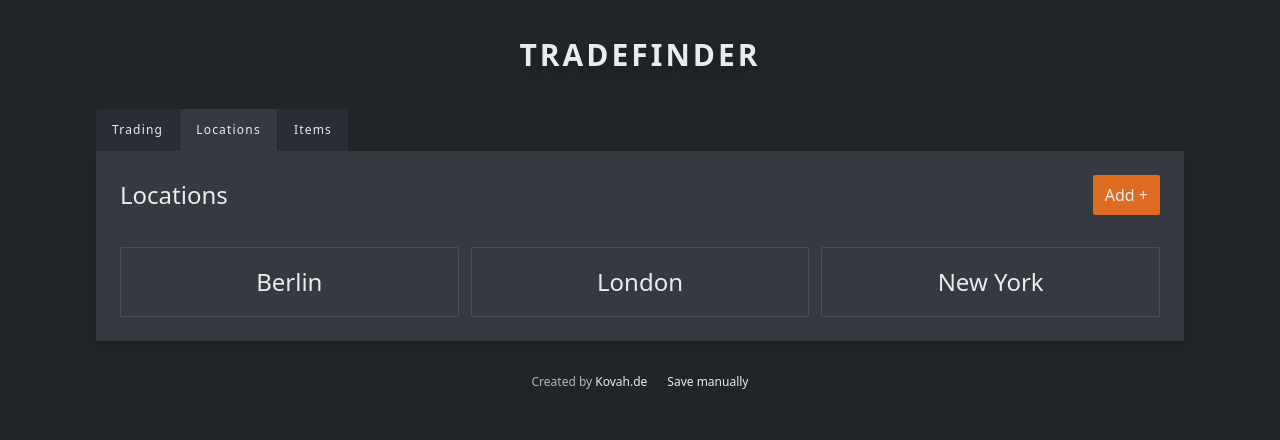
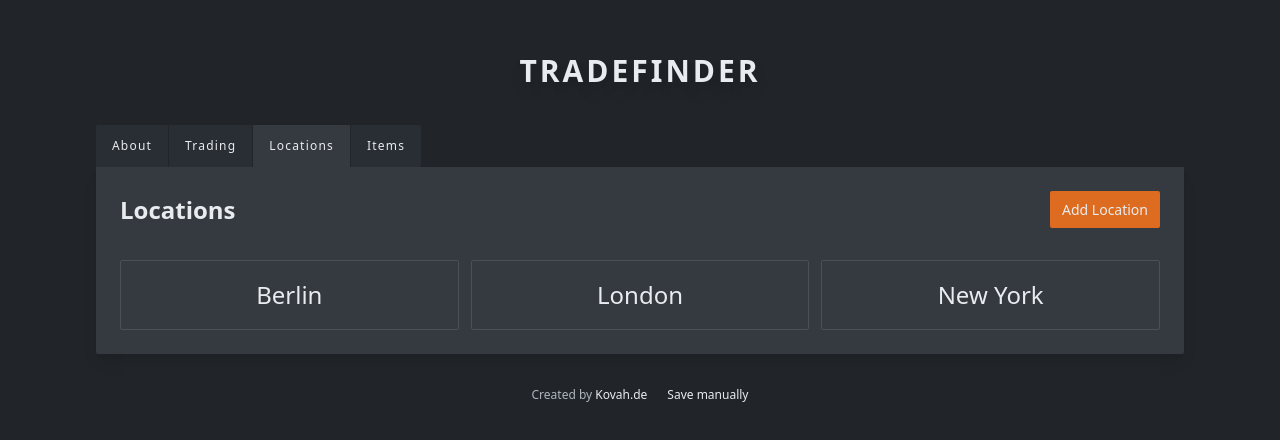
Before and after one commit to Kovah/Tradefinder, a React (Vite) app: page / in a window 1280 px wide. Both pictures are taken after a click on the element "Locations". Shown: the top 440 px of the page. Built offline with nearby package versions, Linux system fonts and the light colour scheme.

Commit message:
Add about page, adjust the main layout and optimize styles

```diff
--- /dev/null
+++ b/src/features/about/About.js
@@ -0,0 +1,17 @@
+import React from 'react';
+
+export function About () {
+
+  return (
+    <div>
+      <h2 className="text-2xl font-bold">About the Tradefinder</h2>
+      <div className="mt-4 max-w-2xl">
+        <p className="mb-2">The Tradefinder is web tool to find the most profitable trades between two locations, where one is selling a good and another is buying that good at a higher price. Additionally, you may specify the amount that can be bought or sold.<br/>Trades which are not profitable are discarded.</p>
+        <h3 className="mt-4 mb-2 text-xl font-bold">How to use the Tradefinder</h3>
+        <p className="mb-2">Opening the tool for the first time will add some example locations and some items to it, so you start experimenting right away.</p>
+        <p className="mb-2">After adding a location to the trading overview, you can add items to that location. Once added, you can start editing the amounts or prices. If an item is not sold or bought, simply leave the amount and value at zero.</p>
+        <p className="mb-0">Once you added at least two locations with the same item, the Tradefinder will calculate the possible trades. If a profitable trade (profit > 0) is found, it will be displayed in the trades overview on the right side.</p>
+      </div>
+    </div>
+  )
+}
--- a/src/features/items/ItemOverview.js
+++ b/src/features/items/ItemOverview.js
@@ -40,11 +40,10 @@ export function ItemOverview () {
   return (
     <div className="relative">
       <div className="flex items-center">
-        <h2 className="mr-4 text-2xl">Items</h2>
-        <button
-          className="py-2 px-3 ml-auto bg-orange-600 hover:bg-orange-700 rounded-sm"
+        <h2 className="mr-4 text-2xl font-bold">Items</h2>
+        <button className="py-2 px-3 ml-auto text-sm bg-orange-600 hover:bg-orange-700 rounded-sm"
           onClick={toggleCreateForm}>
-          Add +
+          Add Item
         </button>
       </div>
 
--- a/src/features/locations/LocationOverview.js
+++ b/src/features/locations/LocationOverview.js
@@ -40,11 +40,10 @@ export function LocationOverview () {
   return (
     <div className="relative">
       <div className="flex items-center">
-        <h2 className="mr-4 text-2xl">Locations</h2>
-        <button
-          className="py-2 px-3 ml-auto bg-orange-600 hover:bg-orange-700 rounded-sm"
+        <h2 className="mr-4 text-2xl font-bold">Locations</h2>
+        <button className="py-2 px-3 ml-auto text-sm bg-orange-600 hover:bg-orange-700 rounded-sm"
           onClick={toggleCreateForm}>
-          Add +
+          Add Location
         </button>
       </div>
 
--- a/src/features/trading/TradingOverview.js
+++ b/src/features/trading/TradingOverview.js
@@ -49,20 +49,20 @@ export function TradingOverview () {
   return (
     <div>
       <div className="flex items-center">
-        <h2 className="mr-4 text-2xl">Trading</h2>
+        <h2 className="mr-4 text-2xl font-bold">Trading</h2>
         <button className="py-2 px-3 ml-auto text-sm bg-orange-600 hover:bg-orange-700 rounded-sm" onClick={selectNewLocation}>
           Add Location
         </button>
       </div>
 
-      <div className="mt-4 grid grid-cols-1 md:grid-cols-5 gap-3">
-        <div className="col-span-3">
+      <div className="mt-4 grid grid-cols-1 md:grid-cols-5 gap-5 md:gap-3">
+        <div className="md:col-span-3">
           <h3 className="text-xl mb-2">Locations</h3>
           <div className="grid gap-2">
             {locationDisplay}
           </div>
         </div>
-        <div className="col-span-2">
+        <div className="md:col-span-2">
           <h3 className="text-xl mb-2">Trades</h3>
           <Trades/>
         </div>
--- a/src/layout/Header.js
+++ b/src/layout/Header.js
@@ -2,6 +2,6 @@ import React from 'react';
 
 export function Header () {
   return (
-    <h1 className="title text-3xl text-center uppercase tracking-widest font-black">Tradefinder</h1>
+    <h1 className="mt-4 title text-3xl text-center uppercase tracking-widest font-black">Tradefinder</h1>
   )
 }
--- a/src/layout/Main.js
+++ b/src/layout/Main.js
@@ -2,35 +2,49 @@ import React from 'react';
 import { ItemOverview } from '../features/items/ItemOverview';
 import { LocationOverview } from '../features/locations/LocationOverview';
 import { TradingOverview } from '../features/trading/TradingOverview';
+import { About } from '../features/about/About';
+
+export const T_TRADING = 'TRADING';
+export const T_ITEMS = 'ITEMS';
+export const T_LOCATIONS = 'LOCATIONS';
+export const T_ABOUT = 'ABOUT';
 
 export function Main () {
-  const [activeTab, setActiveTab] = React.useState('TRADING');
+  const [activeTab, setActiveTab] = React.useState(T_TRADING);
 
   let tabContent;
-  if (activeTab === 'ITEMS') {
+  if (activeTab === T_ITEMS) {
     tabContent = <ItemOverview/>;
-  } else if (activeTab === 'LOCATIONS') {
+  } else if (activeTab === T_LOCATIONS) {
     tabContent = <LocationOverview/>;
-  } else if (activeTab === 'TRADING') {
+  } else if (activeTab === T_TRADING) {
     tabContent = <TradingOverview/>;
+  } else if (activeTab === T_ABOUT) {
+    tabContent = <About/>;
   }
 
   return (
     <div className="my-8">
       <div className="flex tracking-widest text-xs">
         <div className={
-          'py-3 px-4 rounded-tl-sm cursor-pointer border-r border-gray-900 ' + (activeTab === 'TRADING' ? 'bg-gray-800' : 'bg-gray-850')
+          'py-3 px-4 rounded-tl-sm cursor-pointer border-r border-gray-900 ' + (activeTab === T_ABOUT ? 'bg-gray-800' : 'bg-gray-850')
+        }
+          onClick={() => setActiveTab('ABOUT')}>
+          About
+        </div>
+        <div className={
+          'py-3 px-4 cursor-pointer border-r border-gray-900 ' + (activeTab === T_TRADING ? 'bg-gray-800' : 'bg-gray-850')
         } onClick={() => setActiveTab('TRADING')}>
           Trading
         </div>
         <div className={
-          'py-3 px-4 cursor-pointer border-r border-gray-900 ' + (activeTab === 'LOCATIONS' ? 'bg-gray-800' : 'bg-gray-850')
+          'py-3 px-4 cursor-pointer border-r border-gray-900 ' + (activeTab === T_LOCATIONS ? 'bg-gray-800' : 'bg-gray-850')
         }
           onClick={() => setActiveTab('LOCATIONS')}>
           Locations
         </div>
         <div className={
-          'py-3 px-4 rounded-tr-sm cursor-pointer ' + (activeTab === 'ITEMS' ? 'bg-gray-800' : 'bg-gray-850')
+          'py-3 px-4 rounded-tr-sm cursor-pointer ' + (activeTab === T_ITEMS ? 'bg-gray-800' : 'bg-gray-850')
         }
           onClick={() => setActiveTab('ITEMS')}>
           Items
```
